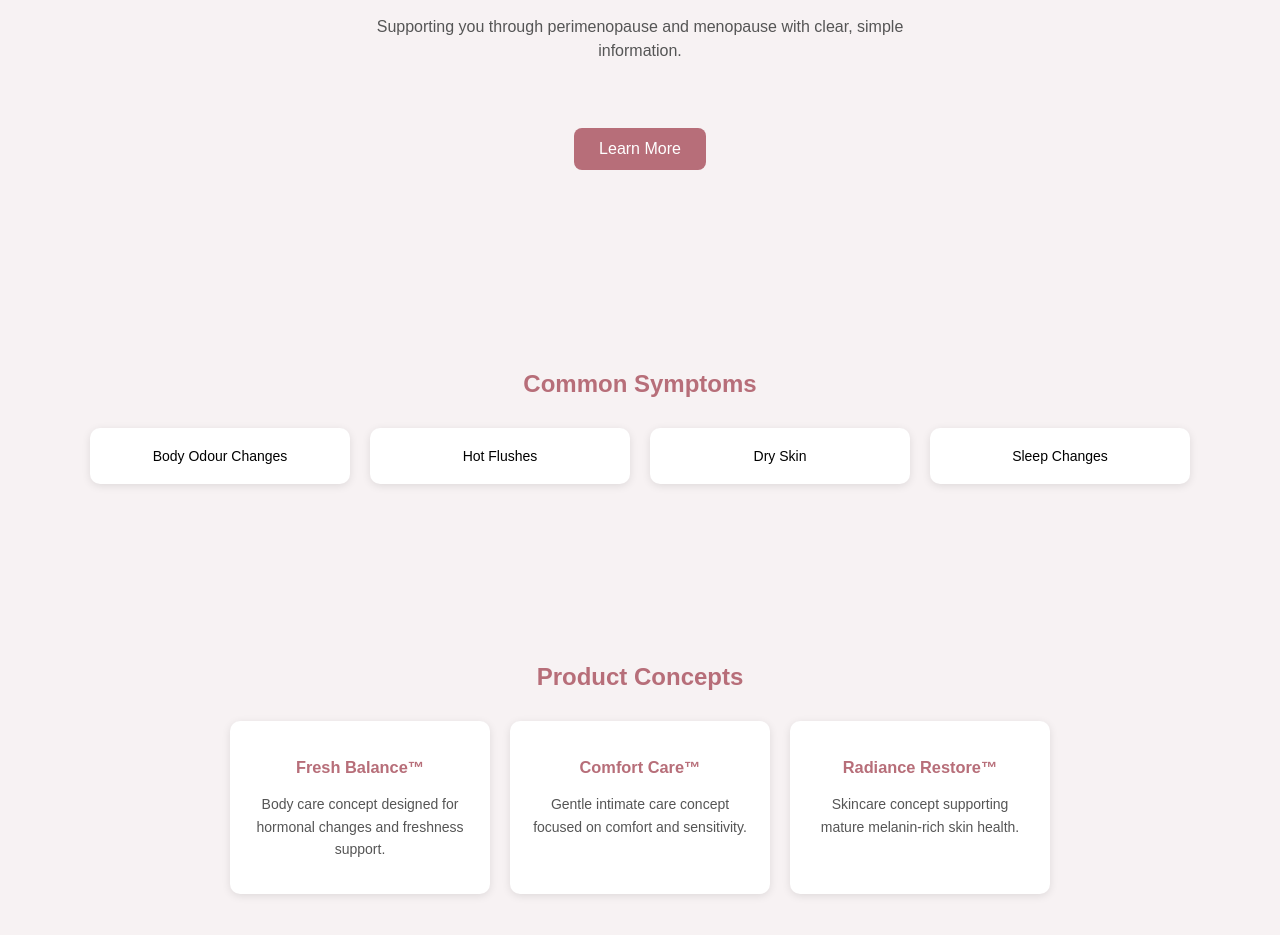
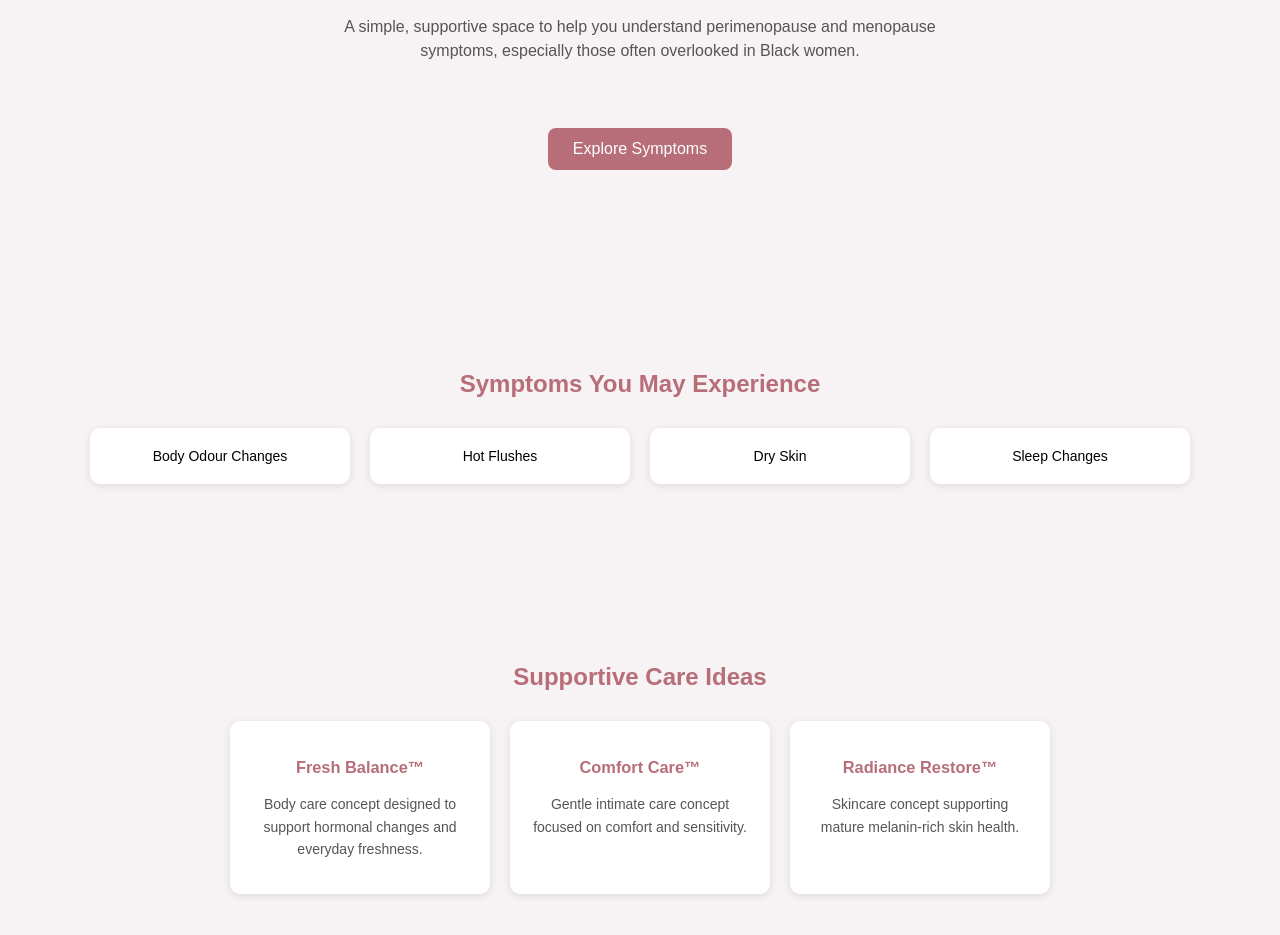
Before and after one commit to Funmi77/melanin-menopause, a React (Create React App) app: page / in a window 1280 px wide. Shown: the part 920-1855 px from the top of the page. Built offline with nearby package versions, Linux system fonts and the light colour scheme.

Commit message:
Started UX Refinement

```diff
--- a/src/components/Hero.js
+++ b/src/components/Hero.js
@@ -11,8 +11,8 @@ function Hero() {
 
       <h1>Understanding Menopause in Black Women</h1>
       <p>
-        Supporting you through perimenopause and menopause with clear, simple
-        information.
+        A simple, supportive space to help you understand perimenopause and
+        menopause symptoms, especially those often overlooked in Black women.
       </p>
       <button
         onClick={() =>
@@ -21,7 +21,7 @@ function Hero() {
             .scrollIntoView({ behavior: "smooth" })
         }
       >
-        Learn More
+        Explore Symptoms
       </button>
     </div>
   );
--- a/src/components/Products.js
+++ b/src/components/Products.js
@@ -1,14 +1,14 @@
 function Products() {
   return (
     <div className="products section" id="products">
-      <h2>Product Concepts</h2>
+      <h2>Supportive Care Ideas</h2>
 
       <div className="card-container">
         <div className="card">
           <h3>Fresh Balance™</h3>
           <p>
-            Body care concept designed for hormonal changes and freshness
-            support.
+            Body care concept designed to support hormonal changes and everyday
+            freshness.
           </p>
         </div>
 
--- a/src/components/Symptoms.js
+++ b/src/components/Symptoms.js
@@ -1,7 +1,7 @@
 function Symptoms() {
   return (
     <div className="symptoms section" id="symptoms">
-      <h2>Common Symptoms</h2>
+      <h2>Symptoms You May Experience</h2>
 
       <div className="card-container">
         <div className="card">Body Odour Changes</div>
```
